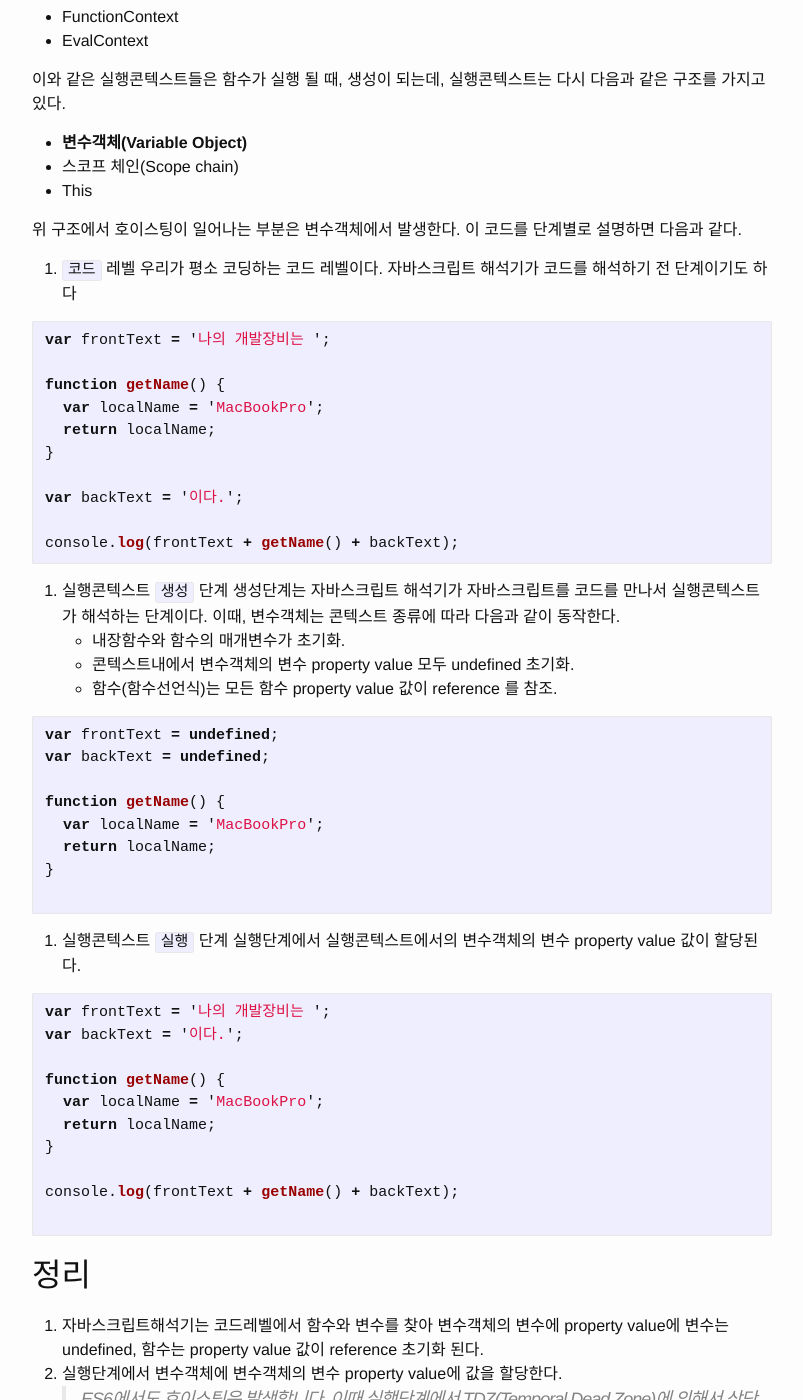
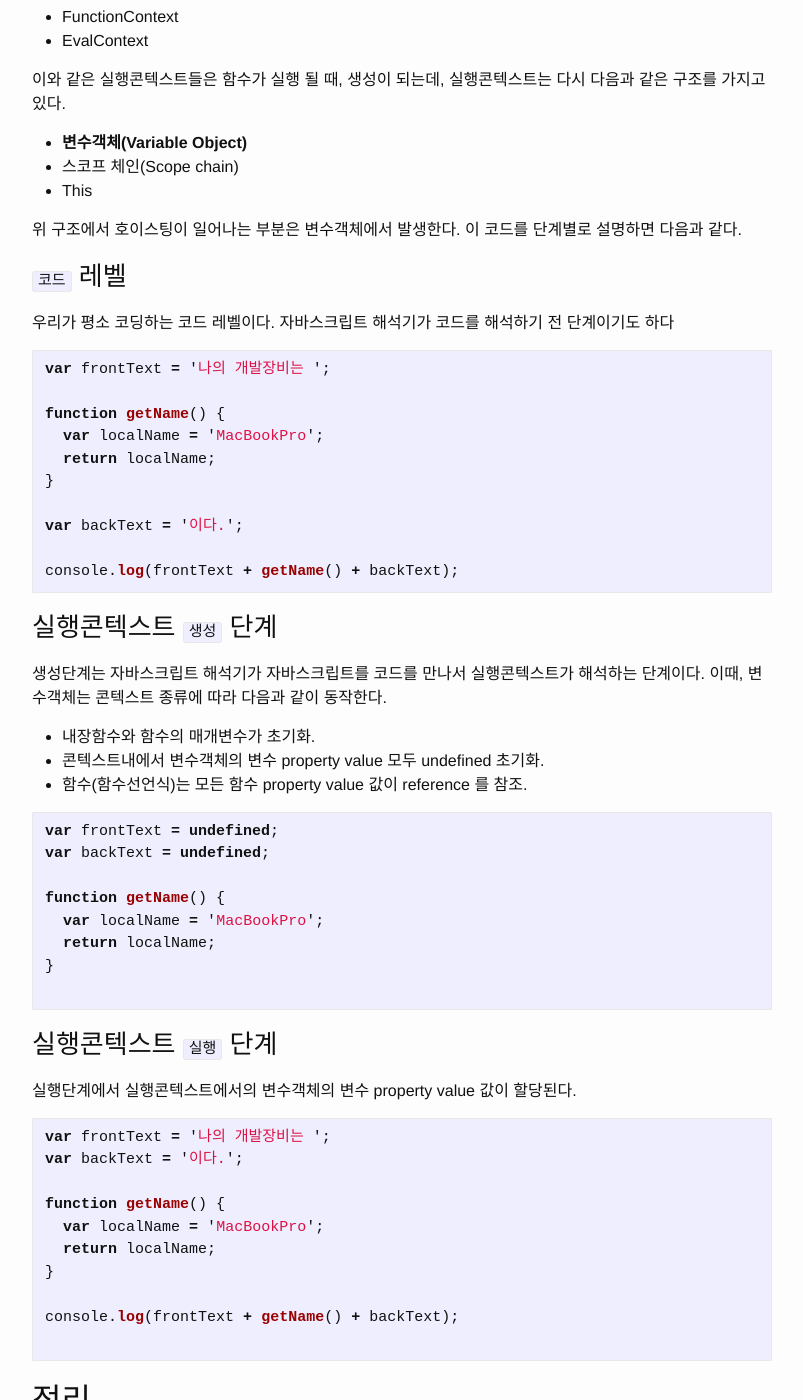
Before and after one commit to sihyunjung/sihyunjung.github.io, a Jekyll site: the page built from _posts/2019-06-02-What is Hoisting???.markdown, in a window 1280 px wide and 1400 px high, scrolled down 619 px. Shown: the whole window, without its empty margins (238-1041 px from the left). Built offline with Jekyll 4.4.1, drawn with Linux system fonts in a browser that asks for light colours; part of the change alters nothing that is shown.

Commit message:
깨짐수정

````diff
--- a/_posts/2019-06-02-What is Hoisting???.markdown
+++ b/_posts/2019-06-02-What is Hoisting???.markdown
@@ -26,7 +26,7 @@ categories: javascript
 * This
 
 위 구조에서 호이스팅이 일어나는 부분은 변수객체에서 발생한다. 이 코드를 단계별로 설명하면 다음과 같다.
-1. `코드` 레벨
+### `코드` 레벨
 우리가 평소 코딩하는 코드 레벨이다. 자바스크립트 해석기가 코드를 해석하기 전 단계이기도 하다
 
 ```js
@@ -43,7 +43,7 @@ console.log(frontText + getName() + backText);
 ```
 
 
-2. 실행콘텍스트 `생성` 단계
+### 실행콘텍스트 `생성` 단계
 생성단계는 자바스크립트 해석기가 자바스크립트를 코드를 만나서 실행콘텍스트가 해석하는 단계이다. 이때, 변수객체는 콘텍스트 종류에 따라 다음과 같이 동작한다.
 * 내장함수와 함수의 매개변수가 초기화.
 * 콘텍스트내에서 변수객체의 변수 property value 모두 undefined 초기화.
@@ -61,7 +61,7 @@ function getName() {
 ```
 
 
-3. 실행콘텍스트 `실행` 단계
+### 실행콘텍스트 `실행` 단계
 실행단계에서 실행콘텍스트에서의 변수객체의 변수 property value 값이 할당된다.
 
 ```js
````
